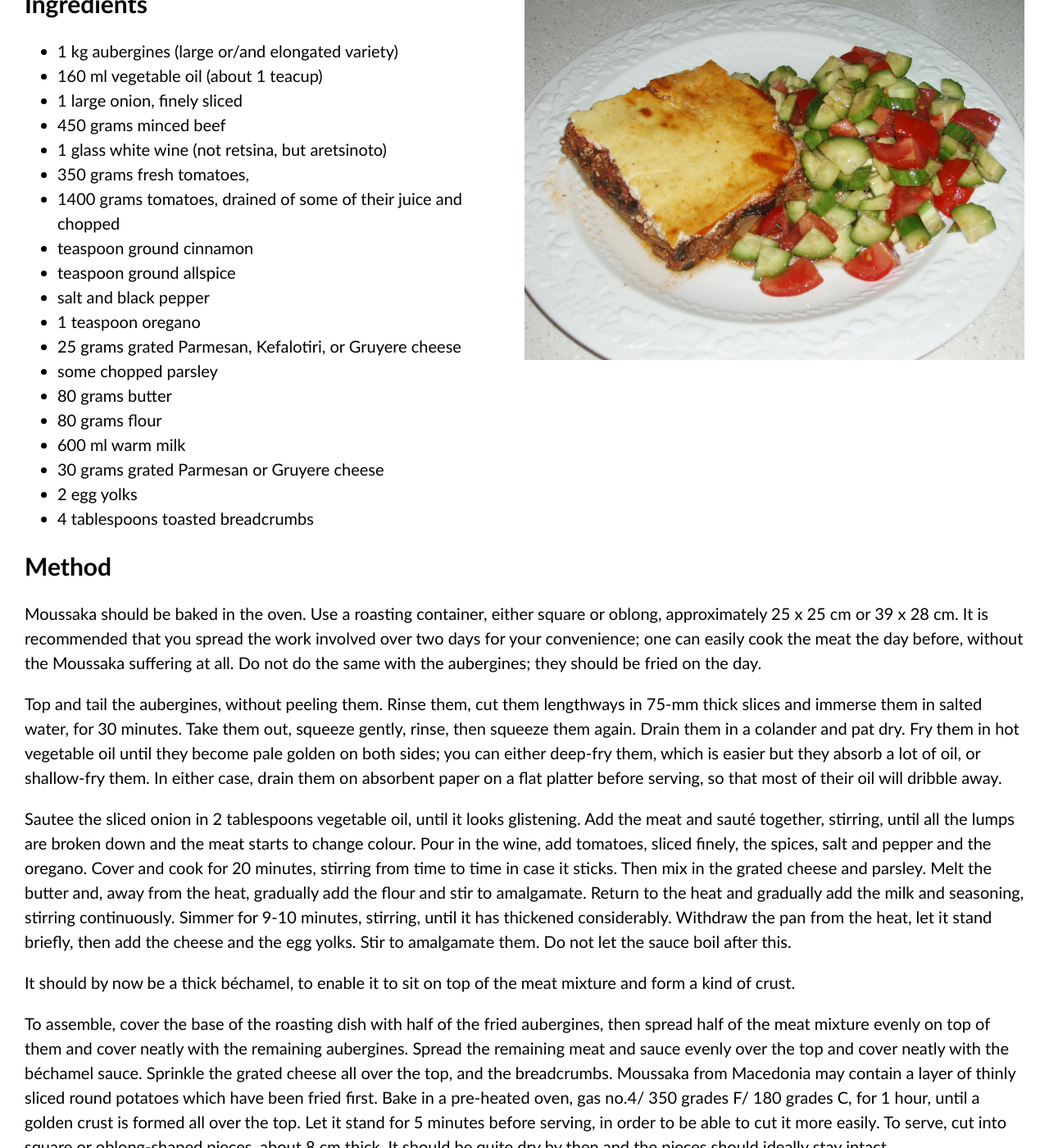
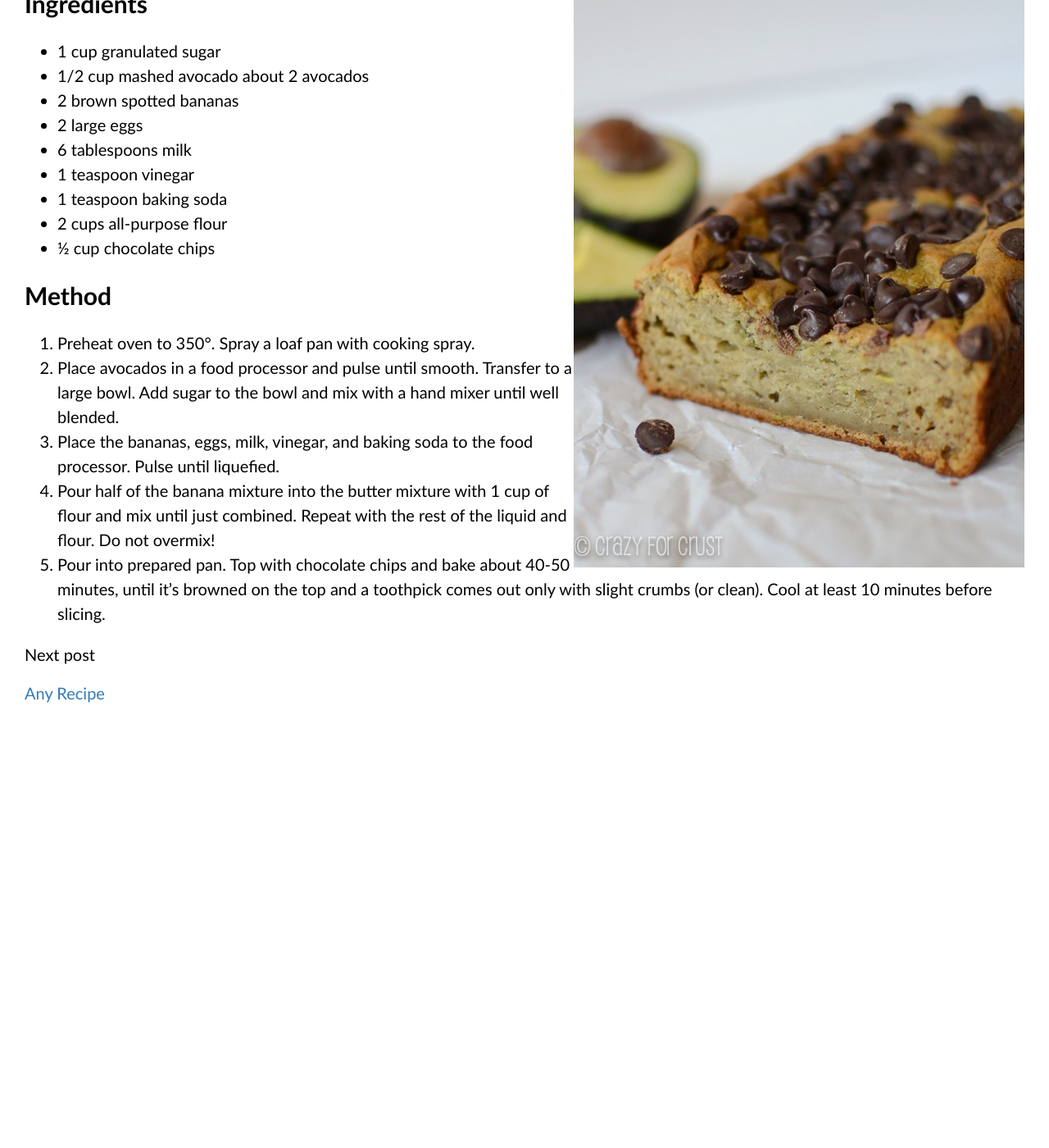
Before and after one commit to FleurBailey/fleurbailey.github.io, a Jekyll site: the page built from _recipes/recipe1.markdown, in a window 1280 px wide and 1400 px high, scrolled down 307 px. Shown: the whole window at 82% size. Built offline with Jekyll 4.4.1, drawn with Linux system fonts in a browser that asks for light colours; after the commit the page ends 1194 px from its top, so only the background shows below that; some of the changed text lies outside the part shown.

Commit message:
banana bread

```diff
--- a/_recipes/recipe1.markdown
+++ b/_recipes/recipe1.markdown
@@ -1,58 +1,40 @@
 ---
-title: Moussaka
+title: Avocado Banana Bread
 date: 2019-10-19 00:00:00 Z
 tags:
-- Greek
-- Meat
-- Hot
+- dessert
+- Easy
+- sweet
 layout: recipe
 excerpt_separator: "<!--more-->"
 order:
 ---
 
-# Moussaka
+# Avocado Banana Bread
 
-There are variations on this basic recipe, sometimes with no sauce, sometimes with other vegetables. The most common variant in Greece may include zucchini (courgette), part-fried potatoes or sautéed mushrooms in addition to the eggplant.
+Avocado Banana Bread is banana bread made even better with avocados! This bread is healthier than normal banana bread because it has no butter but all of that banana bread flavor you love.
 
 <!--more-->
 
-[![Moussaka](/_uploads/moussaka.jpg)](/_uploads/moussaka.jpg)
+[![Avocado Banana Bread](/_uploads/avobananabread.jpg)](/_uploads/avobananabread.jpg)
 
 ## Ingredients
 
-- 1 kg aubergines (large or/and elongated variety)
-- 160 ml vegetable oil (about 1 teacup)
-- 1 large onion, finely sliced
-- 450 grams minced beef
-- 1 glass white wine (not retsina, but aretsinoto)
-- 350 grams fresh tomatoes,
-- 1400 grams tomatoes, drained of some of their juice and chopped
-- teaspoon ground cinnamon
-- teaspoon ground allspice
-- salt and black pepper
-- 1 teaspoon oregano
-- 25 grams grated Parmesan, Kefalotiri, or Gruyere cheese
-- some chopped parsley
-- 80 grams butter
-- 80 grams flour
-- 600 ml warm milk
-- 30 grams grated Parmesan or Gruyere cheese
-- 2 egg yolks
-- 4 tablespoons toasted breadcrumbs
+- 1 cup granulated sugar
+- 1/2 cup mashed avocado about 2 avocados
+- 2 brown spotted bananas
+- 2 large eggs
+- 6 tablespoons milk
+- 1 teaspoon vinegar
+- 1 teaspoon baking soda
+- 2 cups all-purpose flour
+- ½ cup chocolate chips
 
 
 ## Method
 
-Moussaka should be baked in the oven. Use a roasting container, either square or oblong, approximately 25 x 25 cm or 39 x 28 cm. It is recommended that you spread the work involved over two days for your convenience; one can easily cook the meat the day before, without the Moussaka suffering at all. Do not do the same with the aubergines; they should be fried on the day.
-
-Top and tail the aubergines, without peeling them. Rinse them, cut them lengthways in 75-mm thick slices and immerse them in salted water, for 30 minutes. Take them out, squeeze gently, rinse, then squeeze them again. Drain them in a colander and pat dry. Fry them in hot vegetable oil until they become pale golden on both sides; you can either deep-fry them, which is easier but they absorb a lot of oil, or shallow-fry them. In either case, drain them on absorbent paper on a flat platter before serving, so that most of their oil will dribble away.
-
-Sautee the sliced onion in 2 tablespoons vegetable oil, until it looks glistening. Add the meat and sauté together, stirring, until all the lumps are broken down and the meat starts to change colour. Pour in the wine, add tomatoes, sliced finely, the spices, salt and pepper and the oregano. Cover and cook for 20 minutes, stirring from time to time in case it sticks. Then mix in the grated cheese and parsley.
-Melt the butter and, away from the heat, gradually add the flour and stir to amalgamate. Return to the heat and gradually add the milk and seasoning, stirring continuously. Simmer for 9-10 minutes, stirring, until it has thickened considerably. Withdraw the pan from the heat, let it stand briefly, then add the cheese and the egg yolks. Stir to amalgamate them. Do not let the sauce boil after this.
-
-It should by now be a thick béchamel, to enable it to sit on top of the meat mixture and form a kind of crust.
-
-To assemble, cover the base of the roasting dish with half of the fried aubergines, then spread half of the meat mixture evenly on top of them and cover neatly with the remaining aubergines. Spread the remaining meat and sauce evenly over the top and cover neatly with the béchamel sauce. Sprinkle the grated cheese all over the top, and the breadcrumbs. Moussaka from Macedonia may contain a layer of thinly sliced round potatoes which have been fried first. Bake in a pre-heated oven, gas no.4/ 350 grades F/ 180 grades C, for 1 hour, until a golden crust is formed all over the top. Let it stand for 5 minutes before serving, in order to be able to cut it more easily. To serve, cut into square or oblong-shaped pieces, about 8 cm thick. It should be quite dry by then and the pieces should ideally stay intact.
-
-- Serves: 6
-- Preparation time: 1 hour
+1. Preheat oven to 350°. Spray a loaf pan with cooking spray.
+2. Place avocados in a food processor and pulse until smooth. Transfer to a large bowl. Add sugar to the bowl and mix with a hand mixer until well blended.
+3. Place the bananas, eggs, milk, vinegar, and baking soda to the food processor. Pulse until liquefied.
+4. Pour half of the banana mixture into the butter mixture with 1 cup of flour and mix until just combined. Repeat with the rest of the liquid and flour. Do not overmix!
+5. Pour into prepared pan. Top with chocolate chips and bake about 40-50 minutes, until it’s browned on the top and a toothpick comes out only with slight crumbs (or clean). Cool at least 10 minutes before slicing.
```
Also changed, not shown: _uploads/avobananabread.jpg (added).
